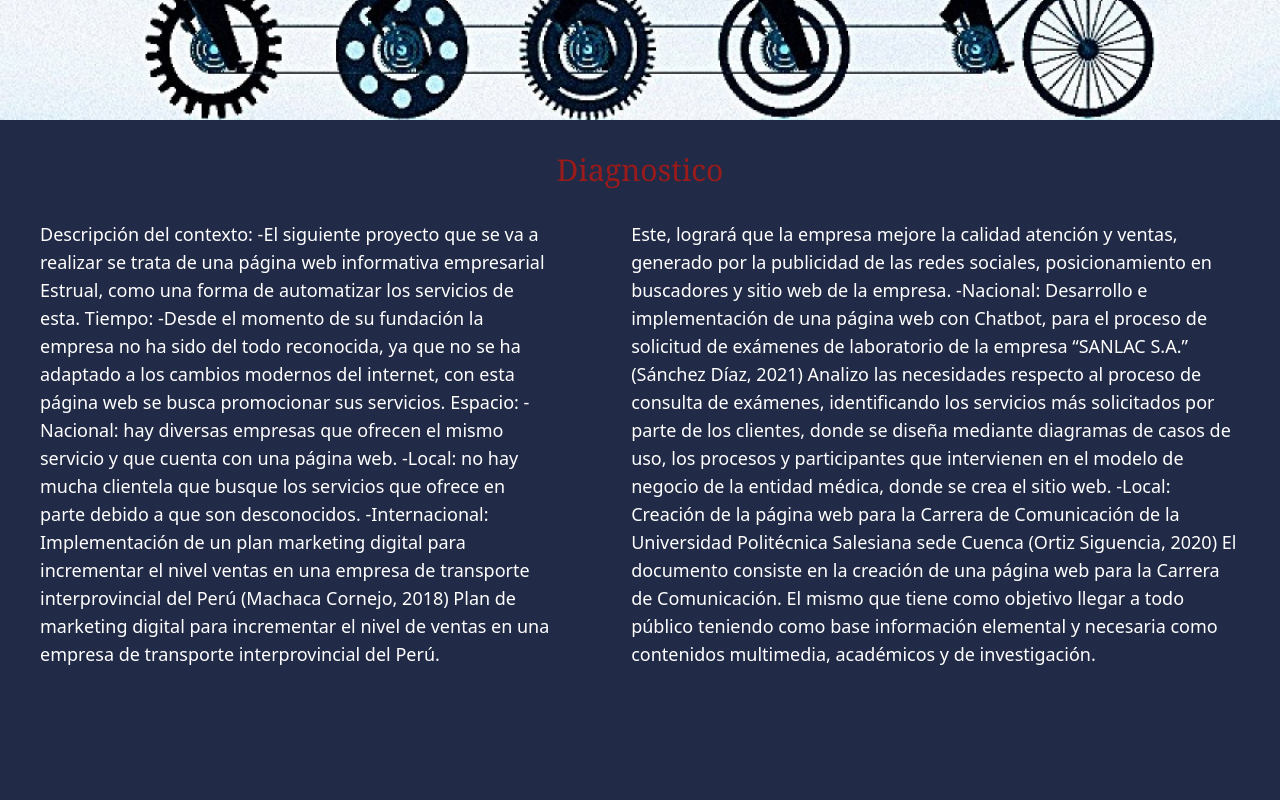
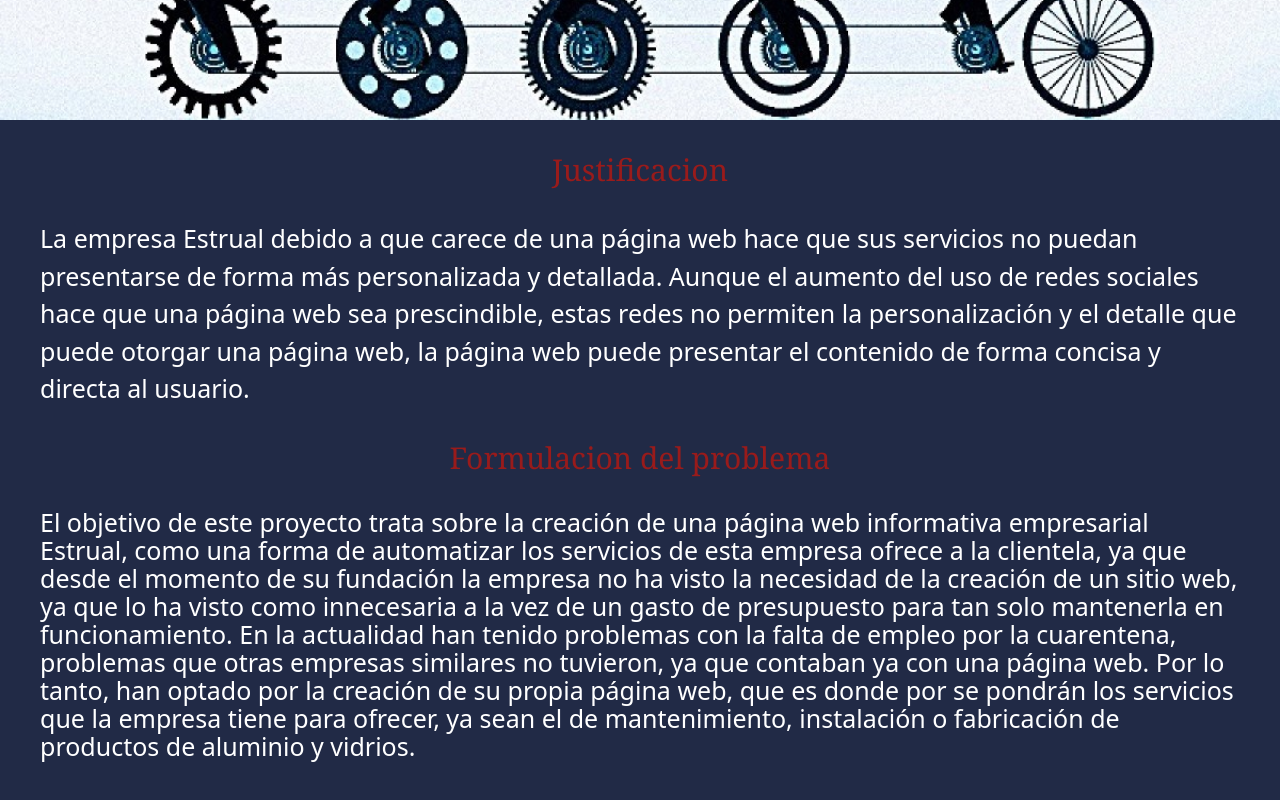
Before and after one commit to COLADOXD/my-project1, a React (Create React App) app: page /Introduccion in a window 1280 px wide. Shown: the part 384-1184 px from the top of the page. Before the commit the page ends 1092 px from the top, so only its background shows below. Built offline with nearby package versions, Linux system fonts and the light colour scheme.

Commit message:
cambios que se hico en instituto

```diff
--- a/src/container/Encuesta.jsx
+++ b/src/container/Encuesta.jsx
@@ -8,11 +8,11 @@
 const Encuesta = () => {
   return (
     <section className="flex flex-col justify-center items-center">
-      <div className=" w-[400px] flex flex-col  text-center">
+      <div className=" w-[800px] flex flex-col  text-center">
         <h1 className="font-serif text-3xl text-center my-8 text-red-800">
           Encuesta
         </h1>
-        <p className=" text-white font-sans mb-8">
+        <p className=" text-white font-sans mb-8 text-[25px]">
           Al momento de hacer esta página web, se ha realizado una encuesta al
           personal de la Empresa Estrual, en donde se ha planteado varias
           preguntas con el propósito si es factible realizar este proyecto.
--- a/src/container/Introduccion.jsx
+++ b/src/container/Introduccion.jsx
@@ -7,28 +7,40 @@
       <img className="w-full h-[400px]" src={Grupal} alt="" />
 
       <h1 className="font-serif text-3xl text-center my-8 text-red-800">
-        Diagnostico
+        Justificacion
       </h1>
+      <p className="   text-white font-sans mx-10 text-left text-[25px]">
+        La empresa Estrual debido a que carece de una página web hace que sus
+        servicios no puedan presentarse de forma más personalizada y detallada.
+        Aunque el aumento del uso de redes sociales hace que una página web sea
+        prescindible, estas redes no permiten la personalización y el detalle
+        que puede otorgar una página web, la página web puede presentar el
+        contenido de forma concisa y directa al usuario.
+      </p>
+      <div className=" text-white font-sans mx-10 text-left text-lg p-0">
+        <h1 className="font-serif text-3xl text-center my-8 text-red-800">
+          Formulacion del problema
+        </h1>
+        <p className="w-full text-[25px]">
+          El objetivo de este proyecto trata sobre la creación de una página web
+          informativa empresarial Estrual, como una forma de automatizar los
+          servicios de esta empresa ofrece a la clientela, ya que desde el
+          momento de su fundación la empresa no ha visto la necesidad de la
+          creación de un sitio web, ya que lo ha visto como innecesaria a la vez
+          de un gasto de presupuesto para tan solo mantenerla en funcionamiento.
+          En la actualidad han tenido problemas con la falta de empleo por la
+          cuarentena, problemas que otras empresas similares no tuvieron, ya que
+          contaban ya con una página web. Por lo tanto, han optado por la
+          creación de su propia página web, que es donde por se pondrán los
+          servicios que la empresa tiene para ofrecer, ya sean el de
+          mantenimiento, instalación o fabricación de productos de aluminio y
+          vidrios.
+        </p>
+      </div>
       <div className="flex flex-row mb-10">
-        <p className="1fr text-white font-sans mx-10 text-left text-lg">
-          Descripción del contexto: -El siguiente proyecto que se va a realizar
-          se trata de una página web informativa empresarial Estrual, como una
-          forma de automatizar los servicios de esta. Tiempo: -Desde el momento
-          de su fundación la empresa no ha sido del todo reconocida, ya que no
-          se ha adaptado a los cambios modernos del internet, con esta página
-          web se busca promocionar sus servicios. Espacio: -Nacional: hay
-          diversas empresas que ofrecen el mismo servicio y que cuenta con una
-          página web. -Local: no hay mucha clientela que busque los servicios
-          que ofrece en parte debido a que son desconocidos. -Internacional:
-          Implementación de un plan marketing digital para incrementar el nivel
-          ventas en una empresa de transporte interprovincial del Perú (Machaca
-          Cornejo, 2018) Plan de marketing digital para incrementar el nivel de
-          ventas en una empresa de transporte interprovincial del Perú.
-        </p>
-        <p className="1fr text-white font-sans mx-10 text-left text-lg">
+        {/* <p className="w-2/4 text-white font-sans mx-10 text-left text-lg">
           Este, logrará que la empresa mejore la calidad atención y ventas,
-          generado por la publicidad de las redes sociales, posicionamiento en
-          buscadores y sitio web de la empresa. -Nacional: Desarrollo e
+          generados y sitio web de la empresa. -Nacional: Desarrollo e
           implementación de una página web con Chatbot, para el proceso de
           solicitud de exámenes de laboratorio de la empresa “SANLAC S.A.”
           (Sánchez Díaz, 2021) Analizo las necesidades respecto al proceso de
@@ -41,8 +53,9 @@
           El documento consiste en la creación de una página web para la Carrera
           de Comunicación. El mismo que tiene como objetivo llegar a todo
           público teniendo como base información elemental y necesaria como
-          contenidos multimedia, académicos y de investigación.
-        </p>
+          contenidos multimedia, académicos y de investigación. por la publicidad de las redes sociales, posicionamiento en
+          buscadore
+        </p> */}
       </div>
     </section>
   );
--- a/src/container/Layout.jsx
+++ b/src/container/Layout.jsx
@@ -24,7 +24,7 @@
             to="/Introduccion"
             className="text-white font-serif text-xl ml-10"
           >
-            Diagnostico
+            Justificacion y Formulacion
           </Link>
           <Link
             to="/MarcoDeReferencia"
--- a/src/container/Objetivos.jsx
+++ b/src/container/Objetivos.jsx
@@ -10,7 +10,7 @@
         Objetivos De la investigacion
       </h1>
       <div className="flex flex-row mb-10">
-        <p className="w-2/4 text-white font-sans mx-10 text-left text-lg">
+        <p className="w-2/4 text-white font-sans mx-10 text-left text-[25px]">
           El objetivo general que se busca implementar es el de crear una página
           web para la empresa Estrual. Donde esta pueda presentar los servicios
           que la empresa ofrece a sus clientes de forma concisa. Demostrando así
@@ -23,7 +23,7 @@
           aplicar el mejor modelo de presentación, sin que se salga de la
           esencia de la empresa. Los Objetivos <br /> Objetivo General <br />
         </p>
-        <div className="w-2/4 text-white font-sans mx-10 text-left text-lg">
+        <div className="w-2/4 text-white font-sans mx-10 text-left text-[25px]">
           <li>
             Crear una página web para la empresa Estrual Objetivo Específicos
           </li>
@@ -42,40 +42,7 @@
         </div>
       </div>
       <div className="flex flex-row mb-10">
-        <div className="w-2/4 text-white font-sans mx-10 text-left text-lg">
-          <h1 className="font-serif text-3xl text-center my-8 text-red-800">
-            JUSTIFICACION
-          </h1>
-          <p>
-            La empresa Estrual debido a que carece de una página web hace que
-            sus servicios no puedan presentarse de forma más personalizada y
-            detallada. Aunque el aumento del uso de redes sociales hace que una
-            página web sea prescindible, estas redes no permiten la
-            personalización y el detalle que puede otorgar una página web, la
-            página web puede presentar el contenido de forma concisa y directa
-            al usuario.
-          </p>
-        </div>
-        <div className="w-2/4 text-white font-sans mx-10 text-left text-lg p-0">
-          <h1 className="font-serif text-3xl text-center my-8 text-red-800">
-            FORMULACION DEL PROBLEMA
-          </h1>
-          <p className="w-full">
-            El objetivo de este proyecto trata sobre la creación de una página
-            web informativa empresarial Estrual, como una forma de automatizar
-            los servicios de esta empresa ofrece a la clientela, ya que desde el
-            momento de su fundación la empresa no ha visto la necesidad de la
-            creación de un sitio web, ya que lo ha visto como innecesaria a la
-            vez de un gasto de presupuesto para tan solo mantenerla en
-            funcionamiento. En la actualidad han tenido problemas con la falta
-            de empleo por la cuarentena, problemas que otras empresas similares
-            no tuvieron, ya que contaban ya con una página web. Por lo tanto,
-            han optado por la creación de su propia página web, que es donde por
-            se pondrán los servicios que la empresa tiene para ofrecer, ya sean
-            el de mantenimiento, instalación o fabricación de productos de
-            aluminio y vidrios.
-          </p>
-        </div>
+        <div className="w-2/4 text-white font-sans mx-10 text-left text-lg"></div>
       </div>
     </section>
   );
```
Also changed, not shown: src/container/Main.jsx (+18 -18 lines), src/container/MarcoDeReferencia.jsx (+38 -19 lines).
